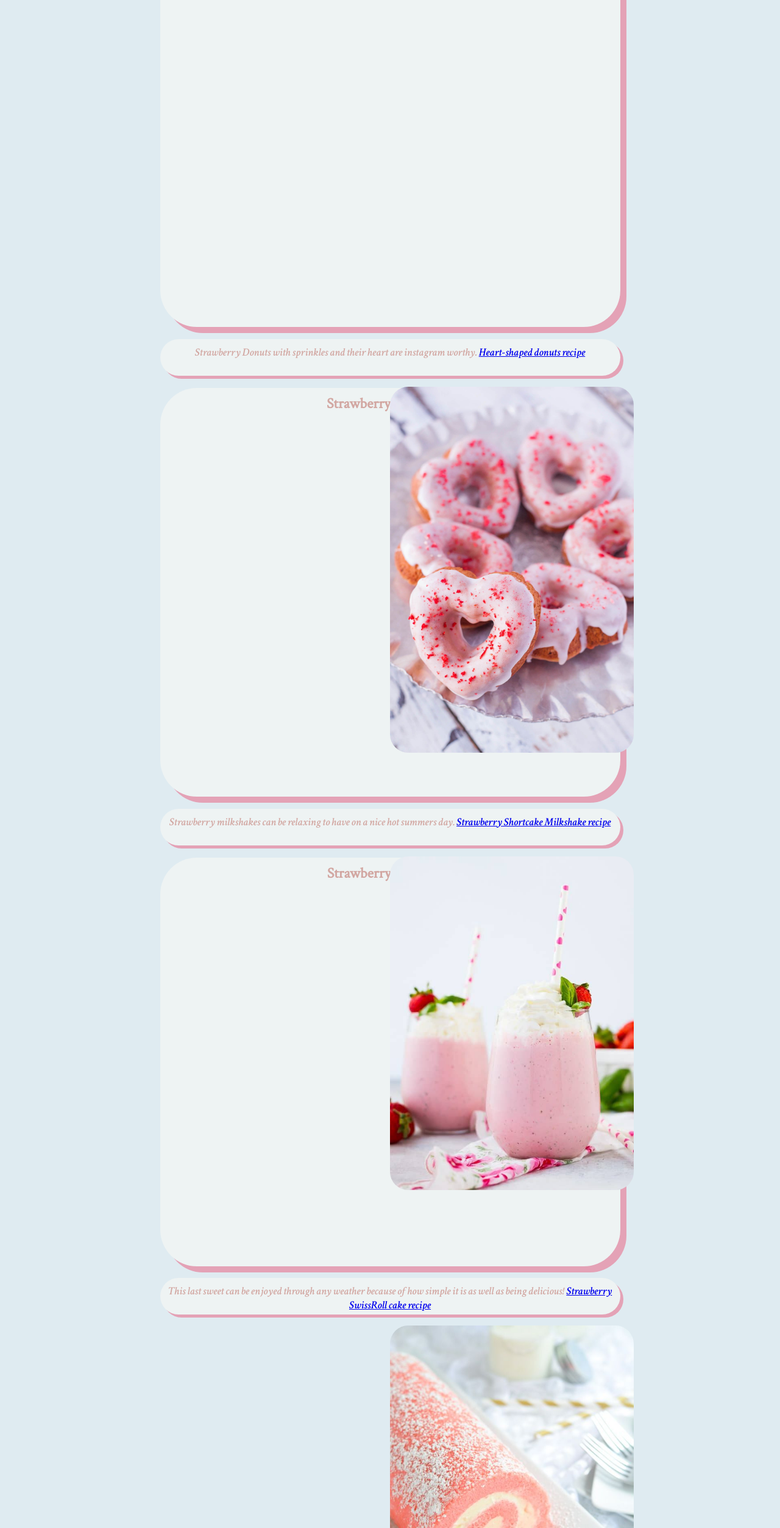
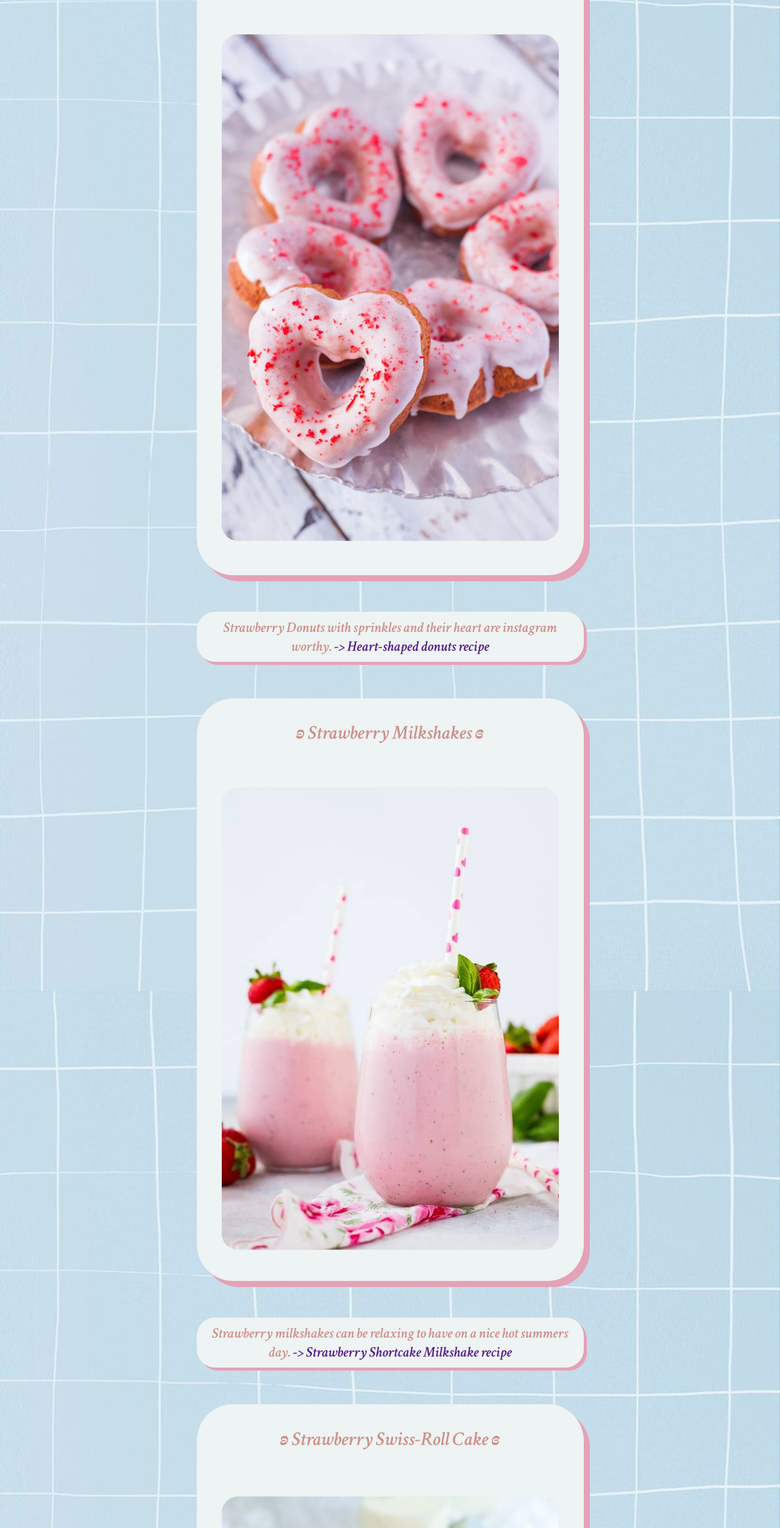
Before and after one commit to staten-island-tech/css-blogpost-project-AMandac252, a plain HTML site: page index.html in a window 1280 px wide. Shown: the part 295-2800 px from the top of the page at 61% size. Before the commit the page ends 2450 px from the top, so only its background shows below. Drawn offline with Linux system fonts and the light colour scheme.

Commit message:
Finished
Fixed everything and added nice details uvu, if the bg looks like shit tmr change it

```diff
--- a/index.html
+++ b/index.html
@@ -1,66 +1,98 @@
 <html lang="en">
 
 <head>
-  <meta charset="UTF-8" />
-  <meta http-equiv="X-UA-Compatible" content="IE=edge" />
-  <meta name="viewport" content="width=device-width, initial-scale=1.0" />
+    <meta charset="UTF-8">
+    <meta http-equiv="X-UA-Compatible" content="IE=edge">
+    <meta name="viewport" content="width=device-width, initial-scale=1.0">
+    <title>Strawberry Desserts</title>
     <link rel="stylesheet" href="style.css" />
     <link rel="preconnect" href="https://fonts.googleapis.com">
     <link rel="preconnect" href="https://fonts.gstatic.com" crossorigin>
     <link href="https://fonts.googleapis.com/css2?family=Crimson+Text:ital,wght@0,400;1,600&display=swap"
         rel="stylesheet">
-  <title>Pink desserts</title>
+    <style>
+        .holdingcontainer {
+            max-width: 100%;
+            display: flex;
+            padding: 30px;
+            box-sizing: border-box;
+            flex-direction: column;
+        }
 
+        .postL {
+            flex: 1;
+            margin: 30px;
+            height: 650px;
+            background: #eef3f3;
+        }
+
+        .postM {
+            flex: 1;
+            margin: 30px;
+            height: 650px;
+            background: #eef3f3;
+
+        }
+
+        .postR {
+            flex: 1;
+            margin: 30px;
+            height: 650px;
+            background: #eef3f3;
+
+        }
+
+        .caption {
+            flex: 1;
+            margin: 30px;
+            height: 650px;
+            background: #eef3f3;
+        }
+
+    </style>
 </head>
 
 <body>
-  <h1 class="main-header">Strawberry desserts</h1>
-  <!-- Post divs -->
-  <div class="background">
-    <div>
-      <!-- first post -->
-      <h2 class="Baked">Pink Heart-Shaped Donuts</h2>
-      <div>
-        <p class="blurb"> Strawberry Donuts with sprinkles and their heart are instagram worthy.
-          <a href="https://sallysbakingaddiction.com/pink-party-donuts/"> Heart-shaped donuts recipe</a>
-        <div class="donut">
+
+    <h1 class="main-header"> ʚ🍓ɞ  Strawberry desserts  ʚ🍓ɞ</h1>
+
+    <div class="holdingcontainer">
+        <div class="postL">
+            <h2>ʚ Strawberry Heart-Shaped Donuts ɞ</h2>
             <img id="images" src="Media/Strawberry Sprinkle Donut Hearts Totally Dye Free! - Eating Richly.jfif"
-            alt="Strawberry Sprinkle Donut Hearts">
+                alt="Strawberry Sprinkle Donut Hearts" width="100%" />
+
         </div>
-        </p>
+<!-- This is the blurb/caption -->
+        <p class="caption"> Strawberry Donuts with sprinkles and their heart are instagram worthy. <a href="https://sallysbakingaddiction.com/pink-party-donuts/"> -> Heart-shaped donuts recipe</a></p>
+<!-- End of blurb/caption -->
+
+        <div class="postM">
+            <h2>ʚ Strawberry Milkshakes ɞ</h2>
+            <img id="images" src="Media/Homemade Strawberry Milkshake with Fresh Basil.jfif" alt="Strawberry Milkshake with Basil"
+                width="100%" />
+
         </div>
+<!-- This is the blurb/caption -->
+        <p class="caption">Strawberry milkshakes can be relaxing to have on a nice hot summers day.
+            <a href="https://www.theredheadbaker.com/strawberry-shortcake-milkshake/"> -> Strawberry Shortcake Milkshake
+              recipe
+            </a></p>
+<!-- End of blurb/caption -->
+
+        <div class="postR">
+            <h2>ʚ Strawberry Swiss-Roll Cake ɞ</h2>
+            <img id="images" src="Media/75 Deliciously Romantic Valentine's Day Treats.jfif" alt="Swiss Roll"
+                width="100%" />
+
+        </div>
+<!-- This is the blurb/caption -->
+<p class="caption">This last sweet can be enjoyed through any weather because of how simple it is as well as being
+    delicious!
+    <a href="https://platedcravings.com/strawberry-swiss-roll-cake/"> ->Strawberry SwissRoll cake recipe</a></p>
+<!-- End of blurb/caption -->
     </div>
 
-    <!-- second post -->
-    <div>
-      <h2 class="baked">Strawberry Milkshake</h2>
-      <div>
-        <p class="blurb">Strawberry milkshakes can be relaxing to have on a nice hot summers day.
-          <a href="https://www.theredheadbaker.com/strawberry-shortcake-milkshake/">Strawberry Shortcake Milkshake
-            recipe
-          </a>
-        <div class="images"><img id="images" src="Media/Homemade Strawberry Milkshake with Fresh Basil.jfif"
-            alt="Strawberry Milkshake with Basi">
-        </div>
-        </p>
-      </div>
-    </div>
-
-    <!-- third post -->
-    <div>
-      <h2 class="baked">Strawberry Swiss Roll</h2>
-      <div>
-        <p class="blurb">This last sweet can be enjoyed through any weather because of how simple it is as well as being
-          delicious!
-          <a href="https://platedcravings.com/strawberry-swiss-roll-cake/">Strawberry SwissRoll cake recipe</a>
-        <div class=""><img id="images" src="Media/75 Deliciously Romantic Valentine's Day Treats.jfif" alt="Swiss Roll">
-        </div>
-
-        </p>
-      </div>
-    </div>
-  </div>
-  <!-- end of post divs -->
 </body>
 
 </html>
--- a/style.css
+++ b/style.css
@@ -1,14 +1,16 @@
 
 body {
     font-family: 'Crimson Text', serif;
-    color: #D2A7A2;
+    color: #ce8f88;
     height: 400px;
     width: 755px;
-    background-color: #DFEBF1;
     margin: 40px auto;
     text-align: center;
     padding: 30px, 30px;
-
+/*     background items */
+    background-image:url(Media/bluesquares.jfif);
+    background-size: cover;
+    filter: brightness(100%);
 }
 
 .main-header {
@@ -18,19 +20,47 @@ body {
     margin: 0px auto;
     border-radius: 30px;
     box-shadow: 10px 10px #e4a2b6;
+    /* font stuff  */
+    font-style: italic;
 }
 
-
-.baked {
-    height: 650px;
-    background-color: #eef3f3;
+h2{
+    font-size: xx-large;
+    font-weight: bold;
+}
+.postL {
+    height: 350px;
     border-radius: 60px;
     padding: 10px;
     box-shadow: 10px 10px #e4a2b6;
+    font-style: italic;
 }
 
-.blurb {
-    height: 40px;
+.postM {
+    height: 350px;
+    border-radius: 60px;
+    padding: 10px;
+    box-shadow: 10px 10px #e4a2b6;
+    font-style: italic;
+}
+
+.postR {
+    height: 350px;
+    border-radius: 60px;
+    padding: 10px;
+    box-shadow: 10px 10px #e4a2b6;
+    font-style: italic;
+}
+
+#images {
+    border-radius: 30px;
+    padding: 10px auto;
+    margin: auto;
+    scale: 90%;
+}
+
+.caption {
+    height: 55px;
 
     padding: 10px;
     background-color: #eef3f3;
@@ -38,15 +68,13 @@ body {
     box-shadow: 5px 5px #e4a2b6;
     /* Font stuff */
     font-style: italic;
-    font-size: large;
-    font-weight: bold; */
+    font-size: x-large;
+    font-weight: bold;
  }
- *
 
-#images {
-    position: absolute;
-    width: 50vh;
-    border-radius: 30px;
-    padding: 0px auto;
-
-}
+ a{
+    text-decoration: none;
+ }
+a:link{
+    color: #551A8B;
+ }
```
Also changed, not shown: testing.html (deleted, +0 -97 lines), Media/bluesquares.jfif (added). Lines whose indentation alone changed are shown as unchanged.
